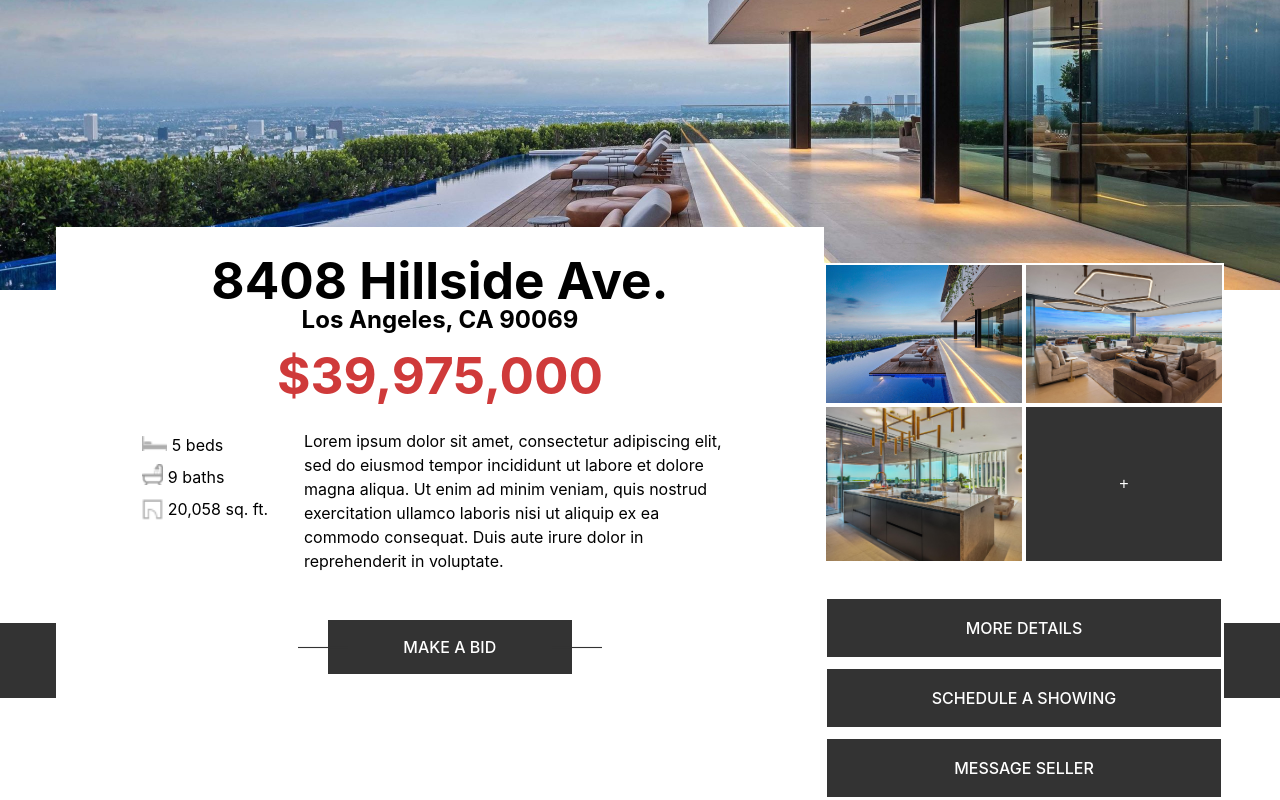
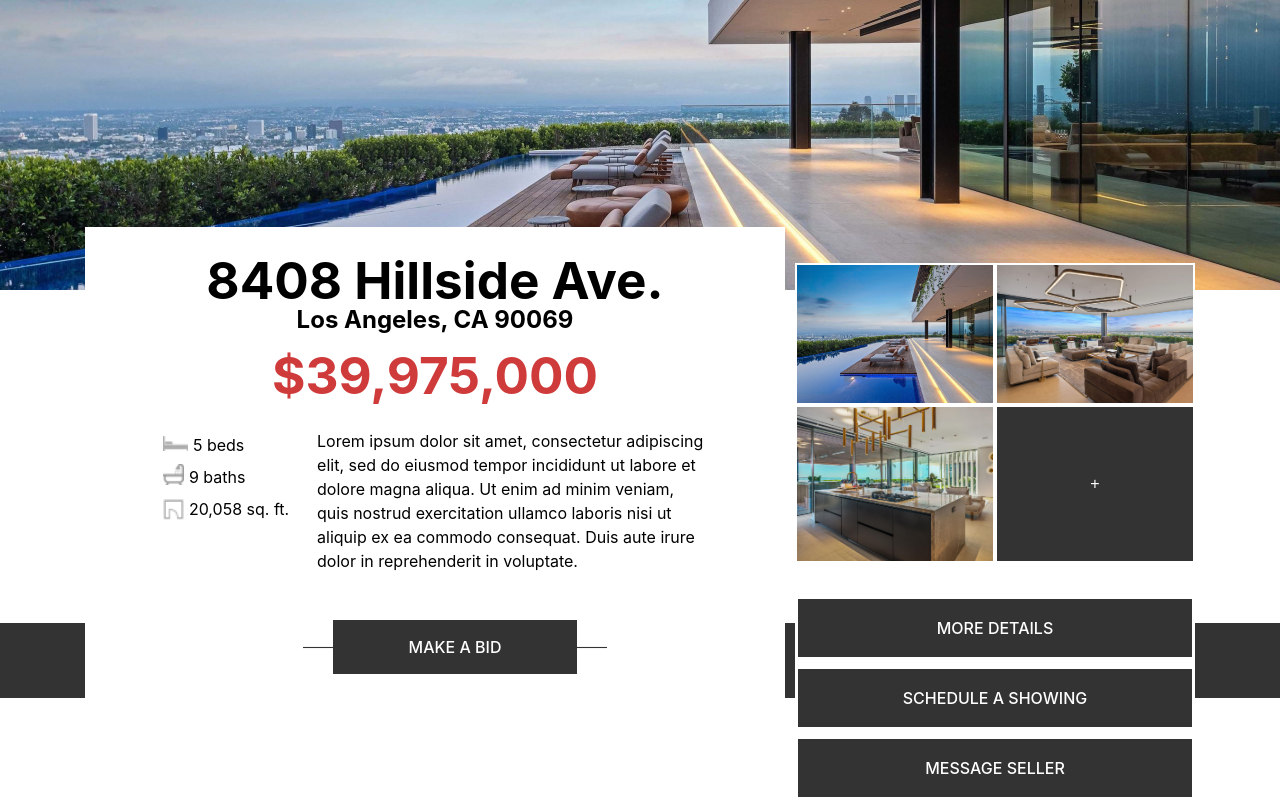
Before and after one commit to adamsrbryan/homekey, a React (Vite) app: page / in a window 1280 px wide. Shown: the part 310-1110 px from the top of the page. Built offline with nearby package versions, Linux system fonts and the light colour scheme.

Commit message:
Style changes

```diff
--- a/src/App.scss
+++ b/src/App.scss
@@ -132,6 +132,7 @@ html {
     z-index: 5;
     background-color:#fff;
     margin-top: 36px;
+    margin-left: 10px;
 
     .user-buttons {
       display: flex;
@@ -197,7 +198,7 @@ html {
   }
 
   .property-info-wrapper {
-    width: 60%;
+    max-width: 700px;
     min-width: 600px;
     height: 500px;
     background: white;
```
